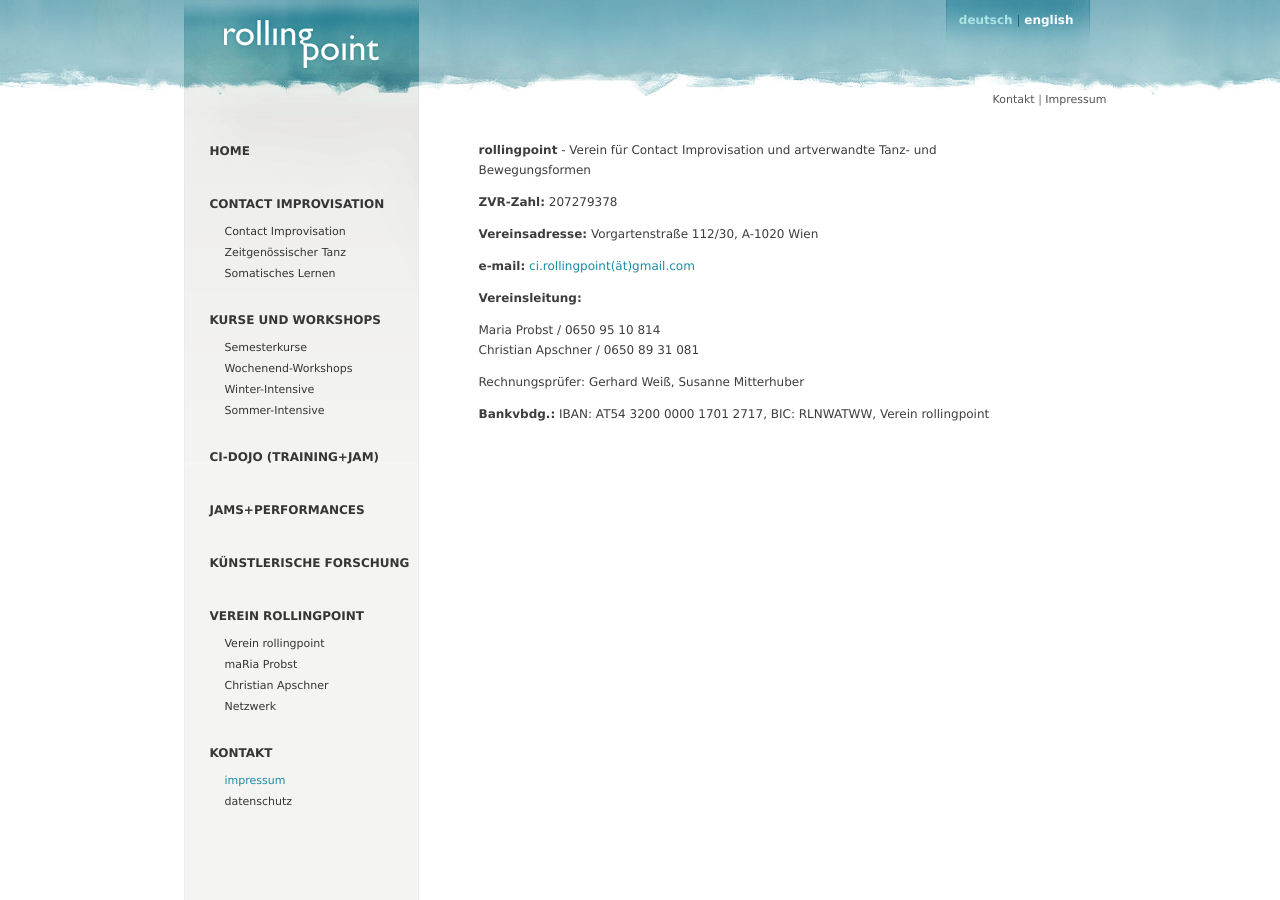
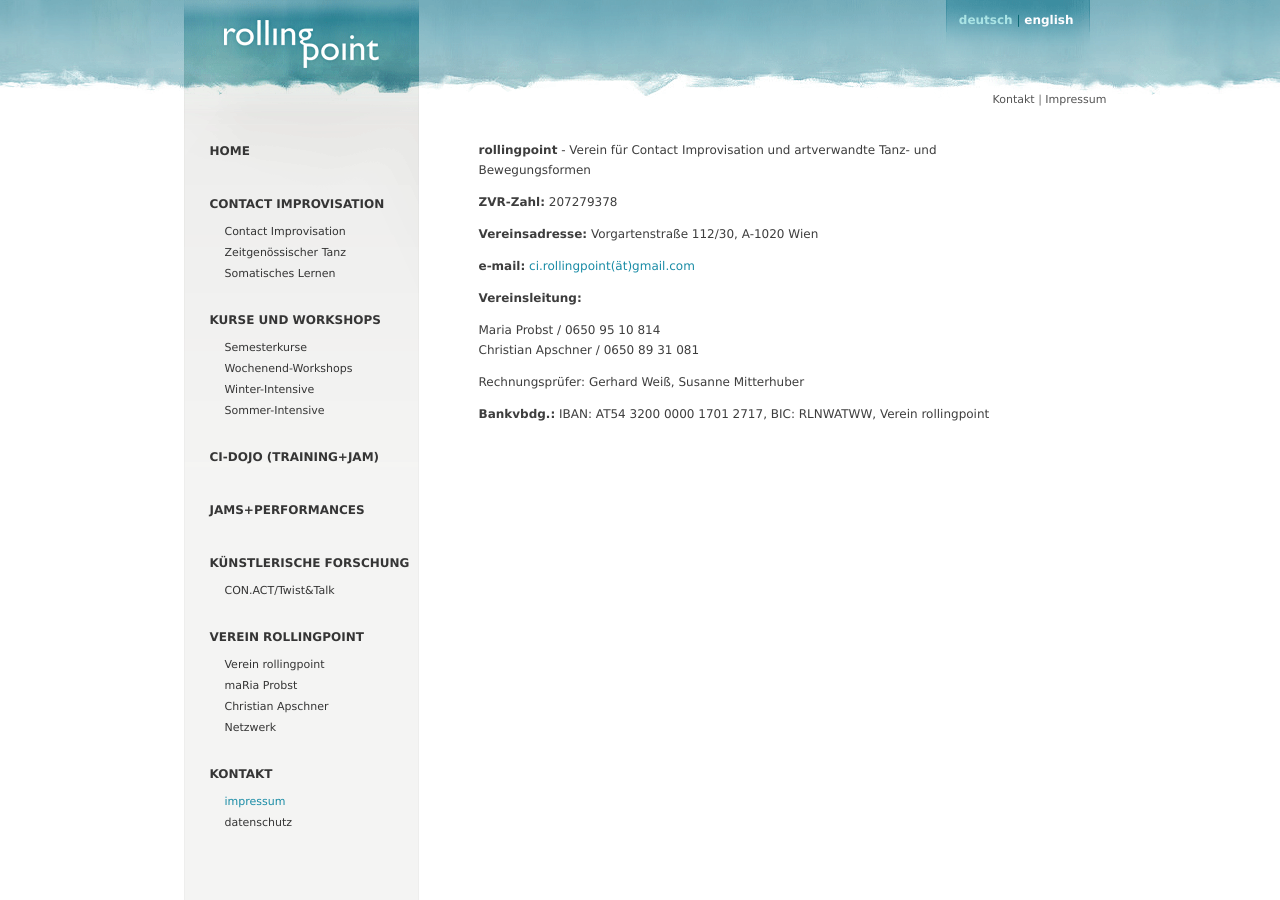
Before and after one commit to manulari/rollingpointat, a Jekyll site: the page built from _all_pages/impressum.md, in a window 1280 px wide. Built offline with Jekyll 4.4.1, drawn with Linux system fonts in a browser that asks for light colours.

Commit message:
Update Settings “nav”

```diff
--- a/_data/nav.yml
+++ b/_data/nav.yml
@@ -26,7 +26,10 @@ entries:
   - title: JAMS+PERFORMANCES
     path: /JAMS
   - title: KÜNSTLERISCHE FORSCHUNG
-    path: /FORSCHUNG
+    path: /conact1
+    subentries:
+      - title: CON.ACT/Twist&Talk
+        path: /conact1
   - title: VEREIN ROLLINGPOINT
     path: verein
     subentries:
```
